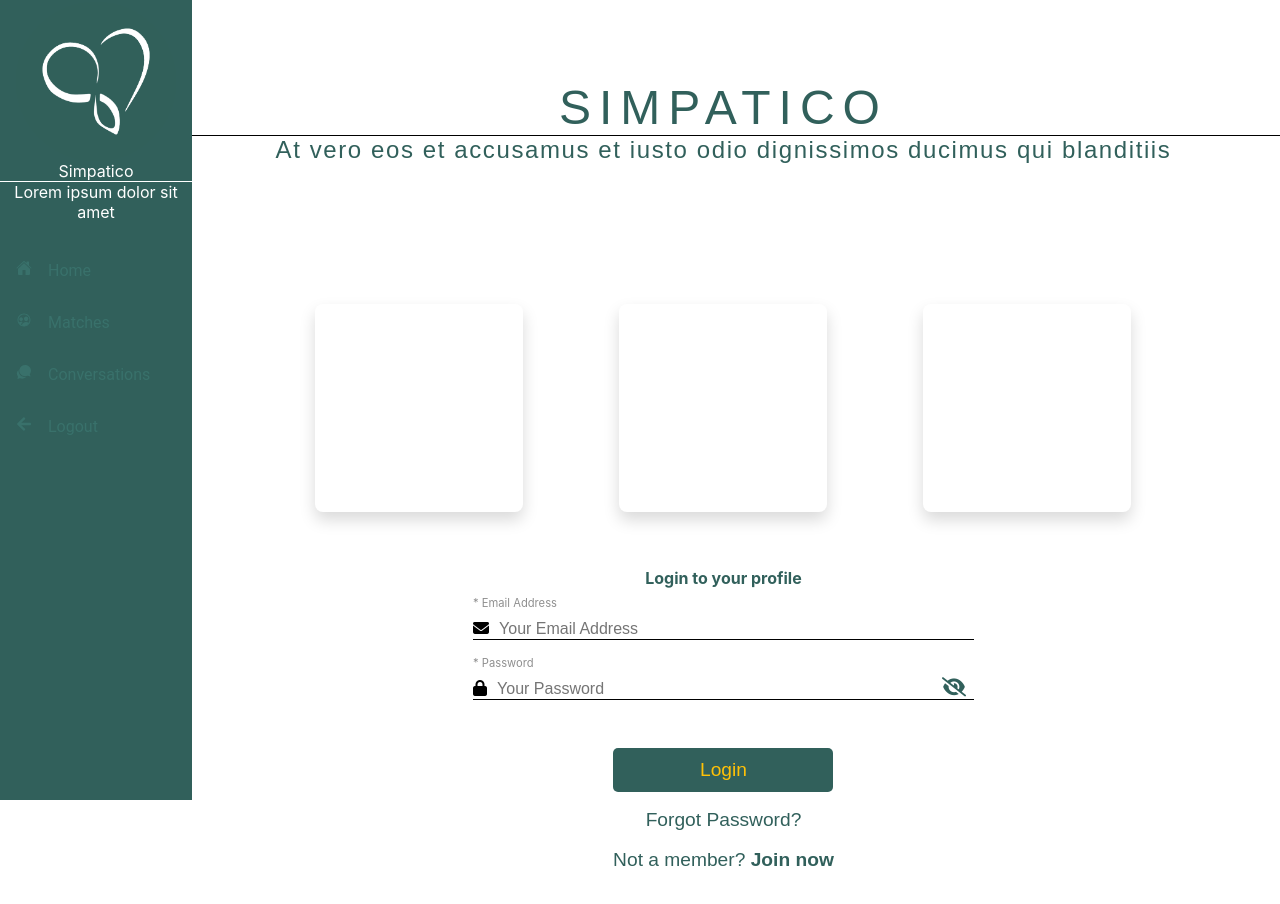
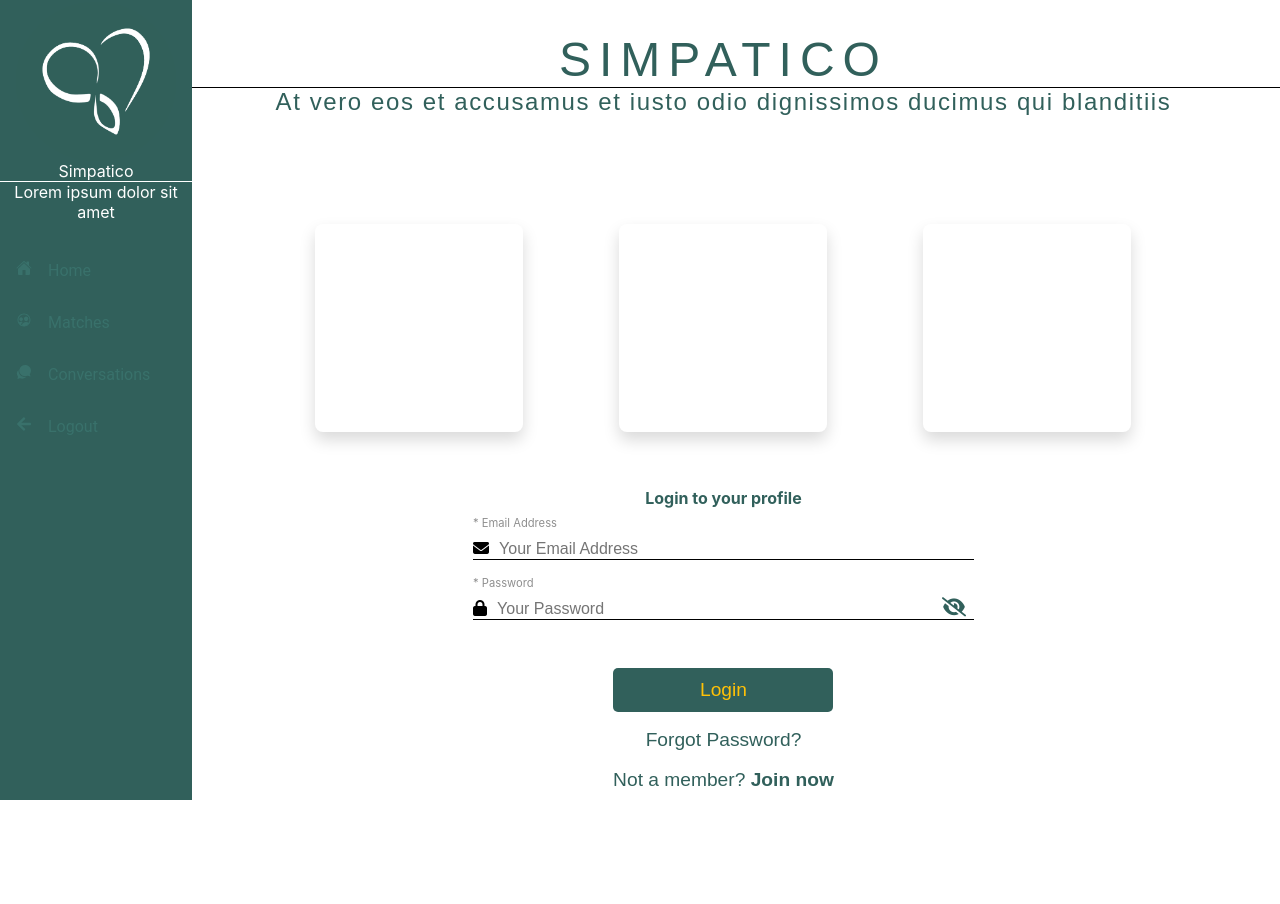
Before and after one commit to EOLresearch/Simpatico, a React (Create React App) app: page / in a window 1280 px wide. Shown: the top 904 px of the page. After the commit the page ends 840 px from the top, so only its background shows below. Built offline with nearby package versions, Linux system fonts and the light colour scheme; no server answers.

Commit message:
minor styling changes with the sub nav and the header

```diff
--- a/src/components/Dashboard/Dashboard.js
+++ b/src/components/Dashboard/Dashboard.js
@@ -15,6 +15,9 @@ import { IconContext } from "react-icons";
 
 export default function Dashboard(props) {
   //TODO: TRY AND LIMIT THE AMOUNT OF TIMES YOU PASS FIREBASE DOWN
+  //TODO: USERS SHOLD BE ABLE TO CHANGE THIER DETAILS
+  //TODO: Create a user who us the super admin and is added to everyones match list for testing. this might mean querying tthe db for this admin user and passing it around the entire app
+
   const { firebase, user, profileView, matchList, matchDetails, conversationsIndex, primarySurvey, navHandler } = props
   const { uid, email, photoURL } = user;
   const firestore = firebase.firestore();
@@ -117,7 +120,6 @@ export default function Dashboard(props) {
             <div onClick={e => navHandler("Home")} className={clickedProfile}><RxPerson size="3rem" />My Profile</div>
             <div onClick={e => navHandler("Matches")} className={clickedMatches}><IoPeopleCircleOutline size="3rem" />Matches</div>
             <div onClick={e => navHandler("Conversations")} className={clickedConversations}><IoChatbubblesSharp size="3rem" />Conversations</div>
-            {/* this needs to be its own component? */}
           </div>
           {
             profileView === true ? fsUser ?
--- a/src/components/Dashboard/dashboard.css
+++ b/src/components/Dashboard/dashboard.css
@@ -21,11 +21,12 @@
   justify-content: center;
   margin:0 auto;
   width:70%;
+  margin-bottom:1rem;
 }
 
 .sub-nav div{
   padding:1rem;
-  margin-bottom:1rem;
+  margin:0.5rem;
   display: flex;
   flex-direction: column;
   align-items: center;
--- a/src/index.css
+++ b/src/index.css
@@ -29,9 +29,9 @@ body {
 }
 .app-header{
   width:100%;
-  min-height:8rem;
+  min-height:6rem;
   text-align: center;
-  margin-top:5rem;
+  margin-top:2rem;
   font-weight: 400;
   font-family: "Asap",sans-serif;
   color: #31605b;
```
